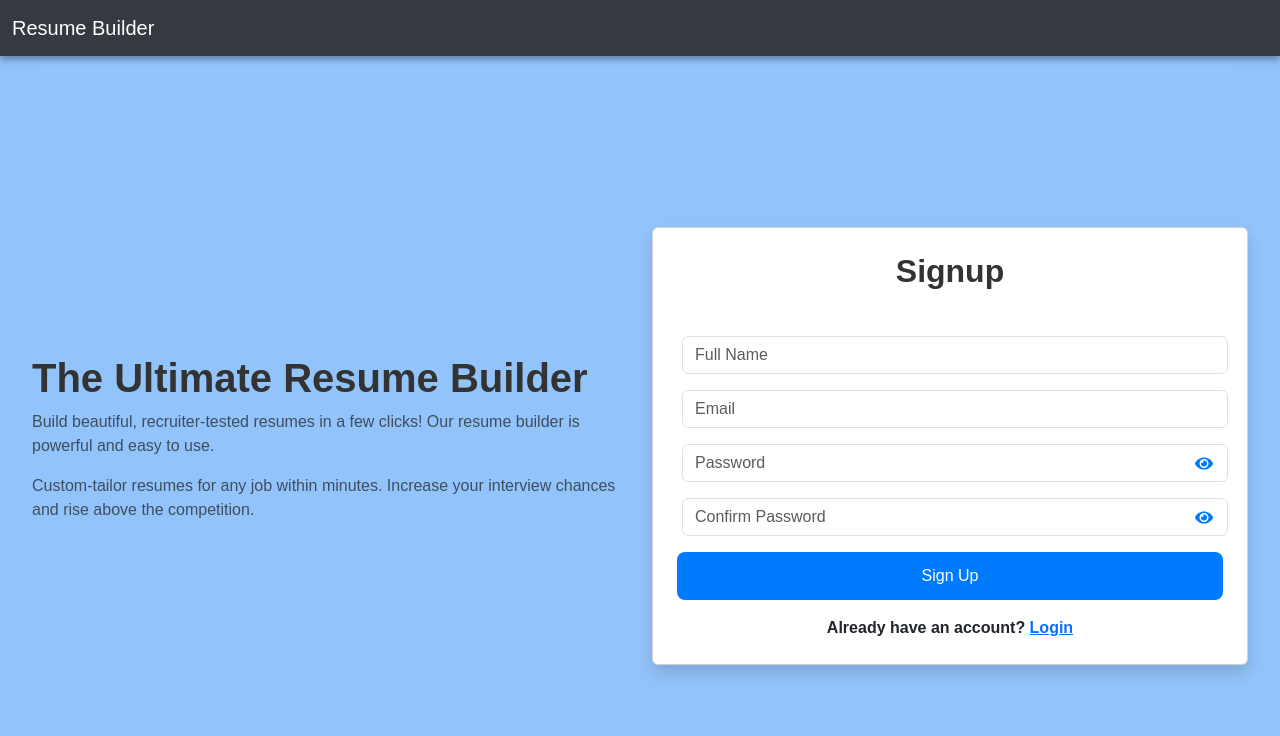
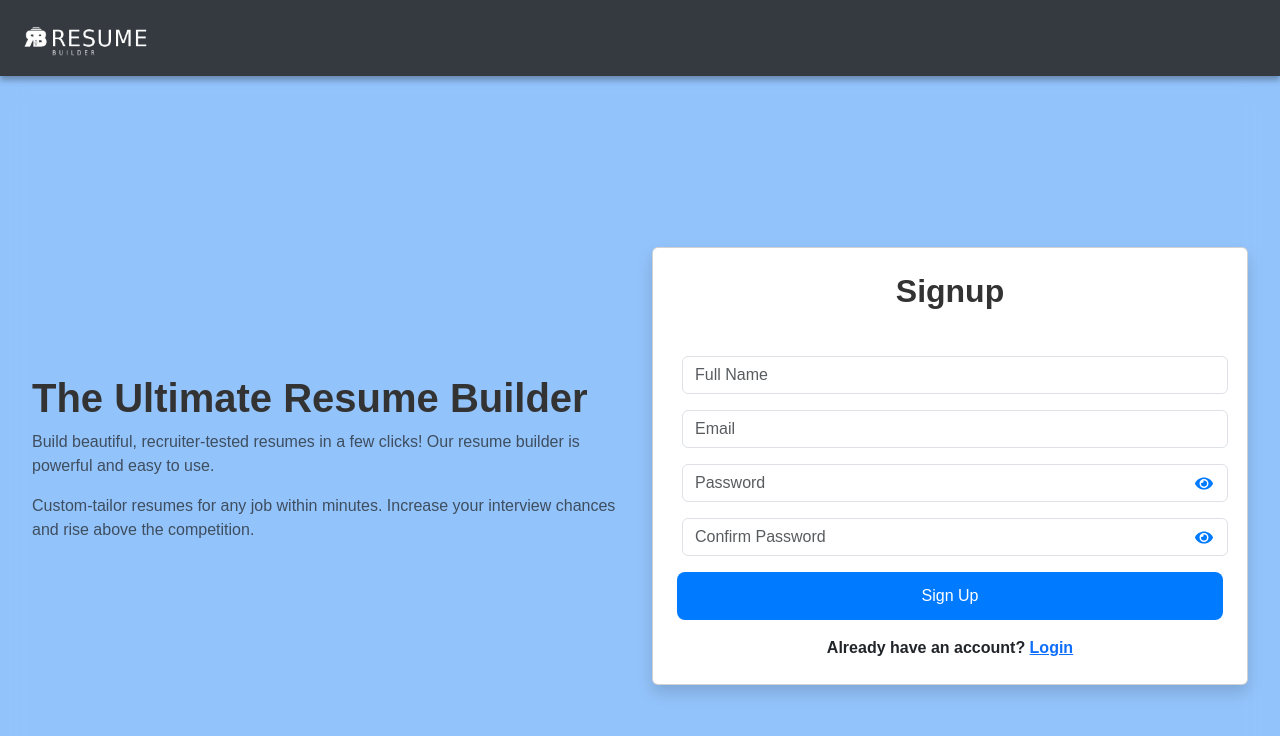
Before and after one commit to deepakreddygit/resumebuilder, a React (Create React App) app in the folder client/: page /signup in a window 1280 px wide. Shown: the top 736 px of the page. Built offline with nearby package versions, Linux system fonts and the light colour scheme.

Commit message:
updated profile, app

```diff
--- a/client/src/App.js
+++ b/client/src/App.js
@@ -19,7 +19,7 @@ function App() {
   useEffect(() => {
     const token = localStorage.getItem("token");
     const userName = localStorage.getItem("userName");
-    let userId = localStorage.getItem("userId");
+    const userId = localStorage.getItem("userId");
 
     console.log("App.js - Loaded Auth Data from localStorage:");
     console.log("Token:", token);
@@ -28,7 +28,6 @@ function App() {
 
     if (token && userName && userId) {
       console.log("User is authenticated!");
-      localStorage.setItem("userId", userId); // Ensure userId is correctly set
     } else {
       console.log("User is not authenticated!");
     }
@@ -58,15 +57,9 @@ function AppContent() {
     console.log("AppContent Rendered");
     console.log("User ID from AuthContext:", userId);  // Log the userId from AuthContext
 
-    if (isAuthenticated) {
-      console.log("User is authenticated");
-      console.log("Navigating to profile with userId:", userId);
-
-      if (location.pathname === "/profile" && userId) {
-        navigate(`/profile/${userId}`, { replace: true });
-      }
-    } else {
-      console.log("User is not authenticated, redirecting to login");
+    if (isAuthenticated && location.pathname === "/") {
+      console.log("User is authenticated, redirecting to dashboard");
+      navigate("/dashboard", { replace: true });
     }
   }, [isAuthenticated, userId, location.pathname, navigate]);
 
--- a/client/src/components/Navbar.js
+++ b/client/src/components/Navbar.js
@@ -6,21 +6,28 @@ import "bootstrap/dist/css/bootstrap.min.css";
 import "../styles/Navbar.css";
 
 function Navbar() {
-  const { isAuthenticated, logout } = useContext(AuthContext);  // Use logout from AuthContext
+  const { isAuthenticated, logout } = useContext(AuthContext);
   const navigate = useNavigate();
   const [showModal, setShowModal] = useState(false);
 
   const handleLogout = () => {
     setShowModal(false); // Hide modal immediately
     logout(); // Use logout from context to update the authentication state
-    navigate("/login", { replace: true }); // Redirect to login page
+    navigate("/login", { replace: true });
   };
 
   return (
     <>
       <nav className="top-nav navbar navbar-expand-lg navbar-dark bg-dark custom-navbar">
         <div className="container-fluid">
-          <div className="navbar-brand">Resume Builder</div>
+          {/* Logo */}
+          <div className="navbar-brand">
+            <img
+              src="/assets/images/logos/Logo.png"
+              alt="Resume Builder Logo"
+              className="navbar-logo"
+            />
+          </div>
 
           {isAuthenticated && (
             <button className="btn btn-outline-light logout-btn" onClick={() => setShowModal(true)}>
--- a/client/src/components/Sidebar.js
+++ b/client/src/components/Sidebar.js
@@ -1,12 +1,14 @@
-import React, { useState, useEffect } from "react";
+import React, { useState, useEffect, useContext } from "react";
 import { FaTachometerAlt, FaFolderOpen, FaFileAlt, FaUser, FaQuestionCircle, FaAngleLeft, FaAngleRight } from "react-icons/fa";
 import { NavLink, useLocation } from "react-router-dom";
+import { AuthContext } from "../context/AuthContext";  // Import AuthContext
 import "bootstrap/dist/css/bootstrap.min.css";
 import "../styles/Sidebar.css";
 
 function Sidebar() {
   const [isMinimized, setIsMinimized] = useState(false);
   const location = useLocation();
+  const { userId } = useContext(AuthContext);  // Get userId from AuthContext
 
   useEffect(() => {
     console.log("Current route:", location.pathname);
@@ -39,7 +41,8 @@ function Sidebar() {
             </NavLink>
           </li>
           <li>
-            <NavLink to="/profile" className={({ isActive }) => (isActive ? "active-link" : "")}>
+            {/* Use dynamic userId in Profile link */}
+            <NavLink to={`/profile/${userId}`} className={({ isActive }) => (isActive ? "active-link" : "")}>
               <FaUser className="sidebar-icon" />
               {!isMinimized && <span className="sidebar-text">Profile</span>}
             </NavLink>
--- a/client/src/styles/Navbar.css
+++ b/client/src/styles/Navbar.css
@@ -58,8 +58,8 @@ body {
   border-color: rgba(0, 123, 255, 0.8)!important;
 }
 .navbar-logo {
-  height: 40px;
-  width: auto;
+  height: 50px;
+  width: 200px;
   max-width: 150px;
 }
 
```
Also changed, not shown: client/public/assets/images/logos/Logo.png (added), 1 other file (tests, documents, lock files or other folders).
